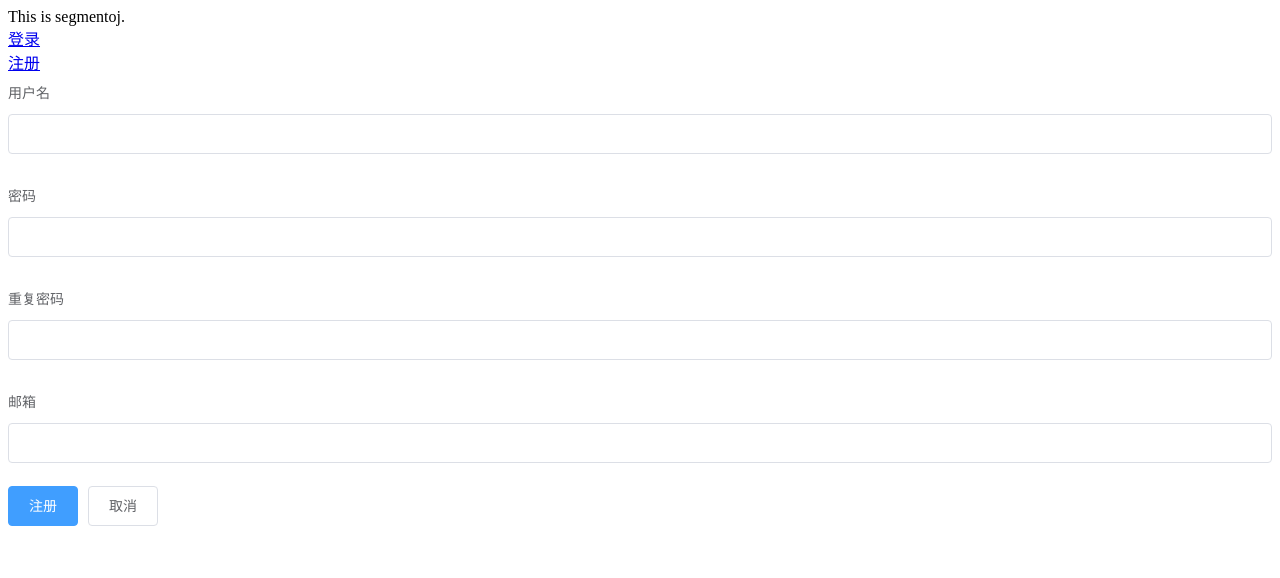
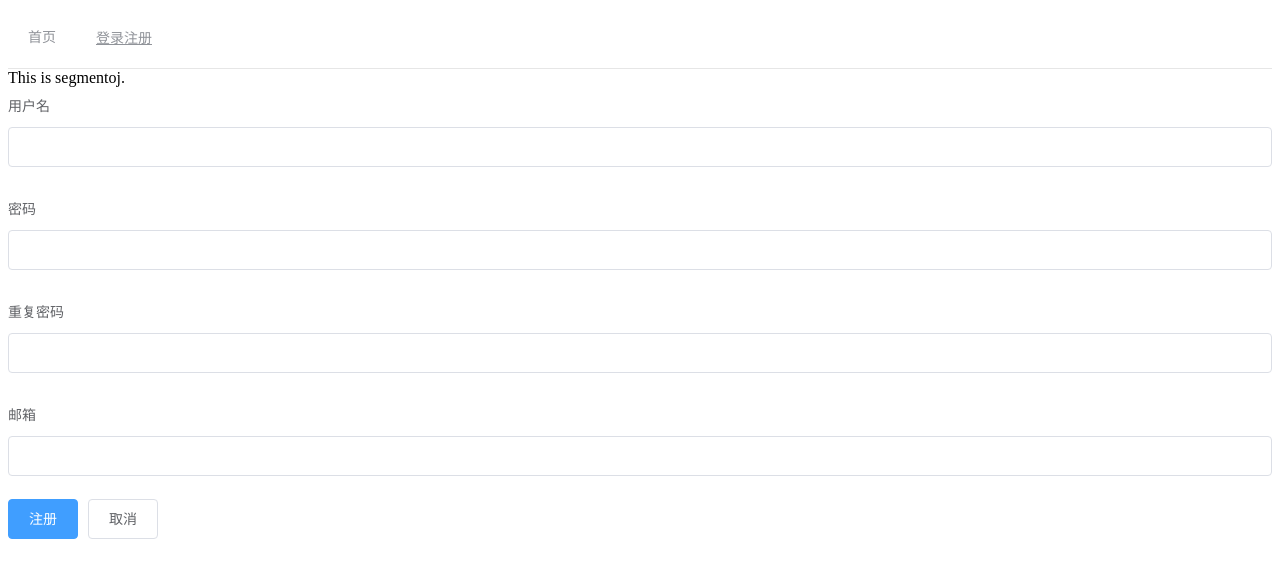
Before and after one commit to segment-oj/segmentoj-frontend, a Vue app: page /user/register in a window 1280 px wide. Shown: the top 578 px of the page. Built offline with nearby package versions, Linux system fonts and the light colour scheme; what vue-katex would draw is missing.

Commit message:
add navbar

```diff
--- a/src/App.vue
+++ b/src/App.vue
@@ -1,22 +1,35 @@
 <template>
   <div id="app">
-    This is segmentoj.
-    <UserInfo>
-    </UserInfo>
-    <router-view>
-    </router-view>
+    <!--top navbar-->
+    <div id="nav">
+      <el-menu
+        :default-active="activeIndex"
+        class="el-menu-demo"
+        mode="horizontal"
+        router="true"
+        @select="handleSelect"
+      >
+        <el-menu-item index="/">
+          首页
+        </el-menu-item>
+        <el-menu-item>
+          <UserInfo></UserInfo>
+        </el-menu-item>
+      </el-menu>
+    </div>This is segmentoj.
+    <router-view></router-view>
   </div>
 </template>
 
 <script>
-import UserInfo from './components/user/userinfo';
+import UserInfo from "./components/user/userinfo";
 
 export default {
-  name: 'App',
+  name: "App",
   components: {
     UserInfo
   }
-}
+};
 </script>
 
 <style>
--- a/src/components/user/userinfo.vue
+++ b/src/components/user/userinfo.vue
@@ -5,7 +5,7 @@
       <router-link to="/user/logout">登出</router-link>
     </div>
   <div v-else>
-    <router-link to="/user/login">登录</router-link><br>
+    <router-link to="/user/login">登录</router-link>
     <router-link to="/user/register">注册</router-link>
   </div>
   </div>
```
